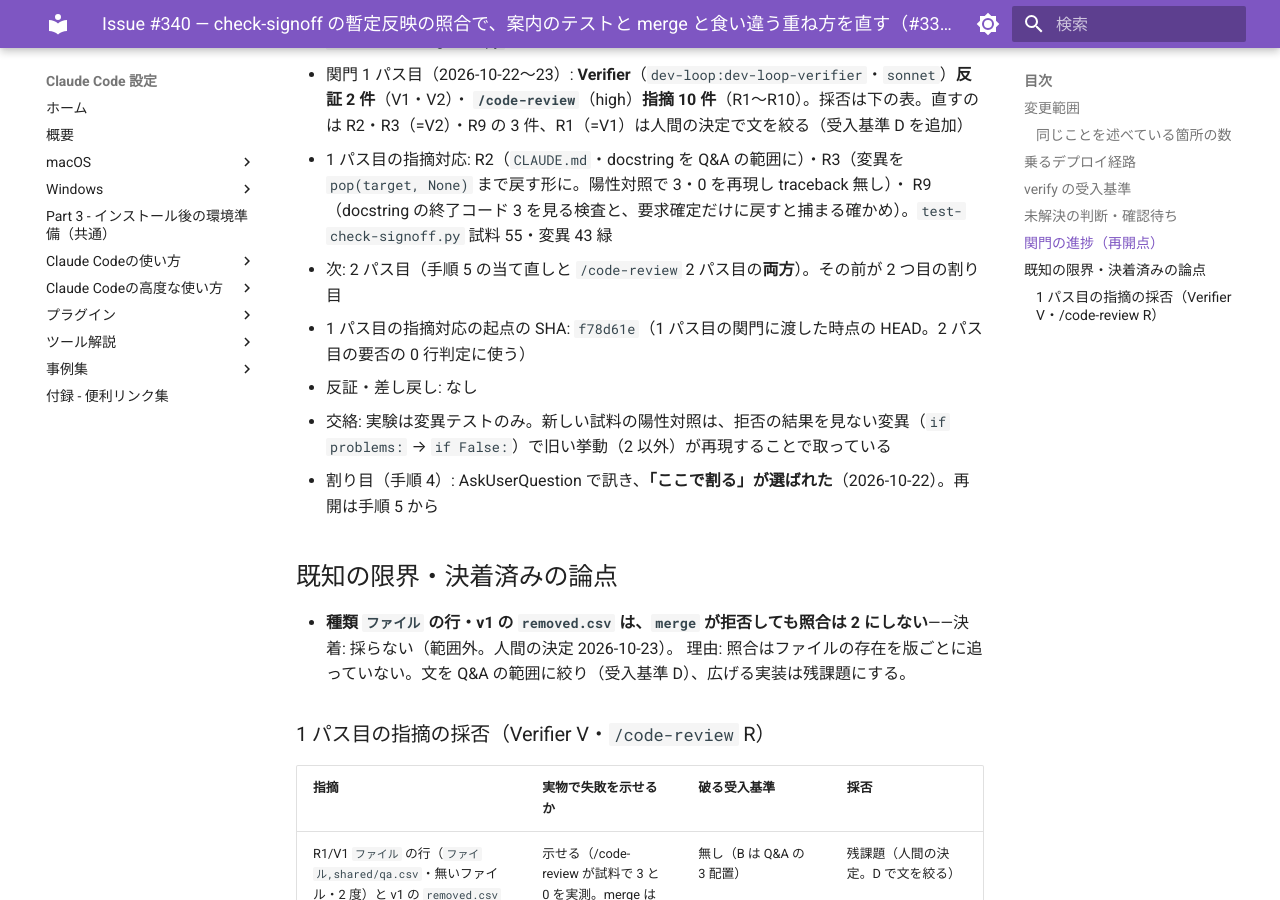
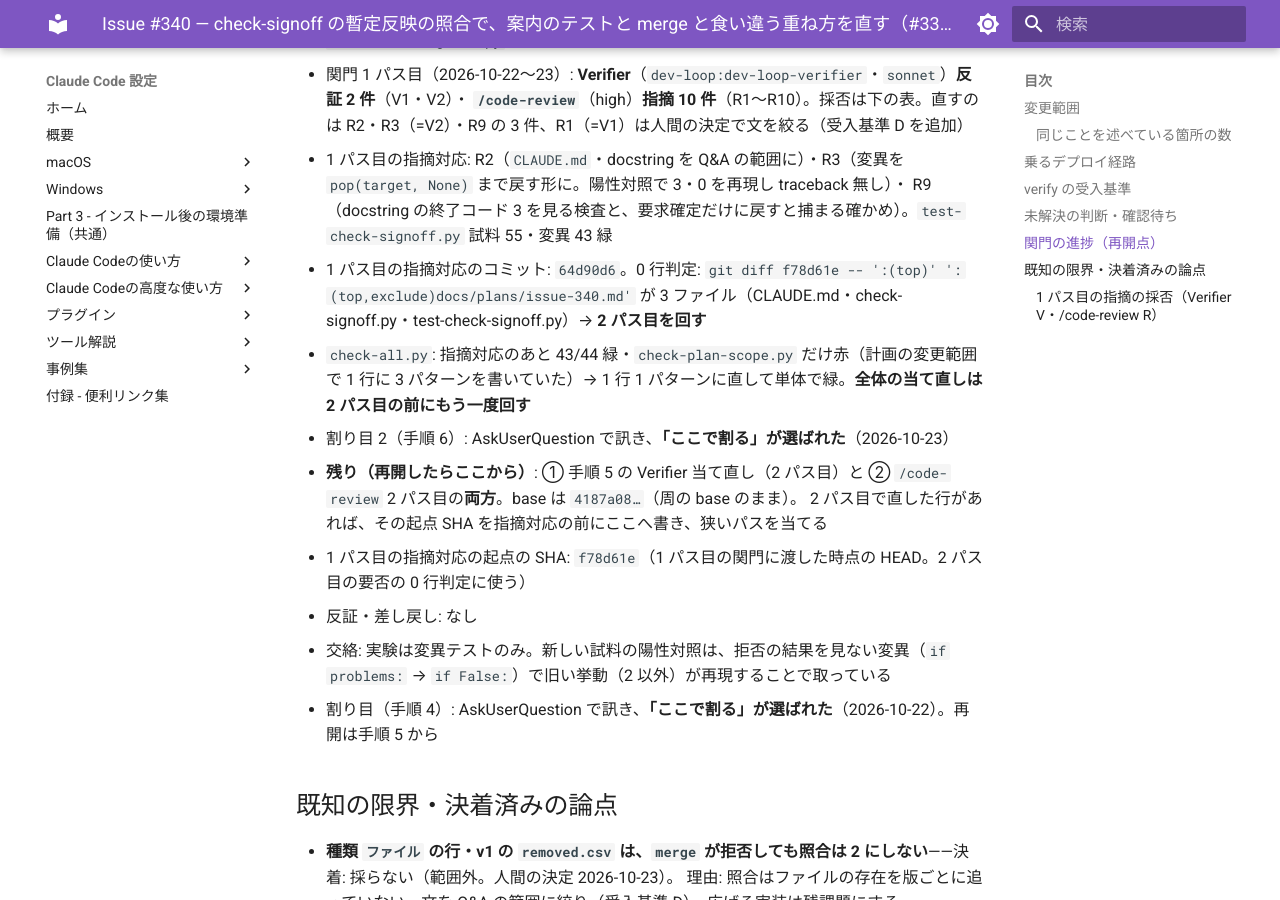
Before and after one commit to hdknr/claude-code-setup, an MkDocs documentation site: the page built from docs/plans/issue-340.md, in a window 1280 px wide and 900 px high, scrolled down 2993 px. Built offline with MkDocs 1.6.1 and Material for MkDocs 9.7.7, drawn with Linux system fonts in a browser that asks for light colours.

Commit message:
docs(plans): #340 の再開点（1 パス目の採否・指摘対応・割り目 2 で割る）
Co-Authored-By: Claude Opus 5.5 <noreply@anthropic.com>

```diff
--- a/docs/plans/issue-340.md
+++ b/docs/plans/issue-340.md
@@ -65,7 +65,11 @@ C2 × merge-versions の利用者（`scaffold.py`・`diff-versions.py`・`check-
   **`/code-review`**（high）**指摘 10 件**（R1〜R10）。採否は下の表。直すのは R2・R3（=V2）・R9 の 3 件、R1（=V1）は人間の決定で文を絞る（受入基準 D を追加）
 - 1 パス目の指摘対応: R2（`CLAUDE.md`・docstring を Q&A の範囲に）・R3（変異を `pop(target, None)` まで戻す形に。陽性対照で 3・0 を再現し traceback 無し）・
   R9（docstring の終了コード 3 を見る検査と、要求確定だけに戻すと捕まる確かめ）。`test-check-signoff.py` 試料 55・変異 43 緑
-- 次: 2 パス目（手順 5 の当て直しと `/code-review` 2 パス目の**両方**）。その前が 2 つ目の割り目
+- 1 パス目の指摘対応のコミット: `64d90d6`。0 行判定: `git diff f78d61e -- ':(top)' ':(top,exclude)docs/plans/issue-340.md'` が 3 ファイル（CLAUDE.md・check-signoff.py・test-check-signoff.py）→ **2 パス目を回す**
+- `check-all.py`: 指摘対応のあと 43/44 緑・`check-plan-scope.py` だけ赤（計画の変更範囲で 1 行に 3 パターンを書いていた）→ 1 行 1 パターンに直して単体で緑。**全体の当て直しは 2 パス目の前にもう一度回す**
+- 割り目 2（手順 6）: AskUserQuestion で訊き、**「ここで割る」が選ばれた**（2026-10-23）
+- **残り（再開したらここから）**: ① 手順 5 の Verifier 当て直し（2 パス目）と ② `/code-review` 2 パス目の**両方**。base は `4187a08…`（周の base のまま）。
+  2 パス目で直した行があれば、その起点 SHA を指摘対応の前にここへ書き、狭いパスを当てる
 - 1 パス目の指摘対応の起点の SHA: `f78d61e`（1 パス目の関門に渡した時点の HEAD。2 パス目の要否の 0 行判定に使う）
 - 反証・差し戻し: なし
 - 交絡: 実験は変異テストのみ。新しい試料の陽性対照は、拒否の結果を見ない変異（`if problems:` → `if False:`）で旧い挙動（2 以外）が再現することで取っている
```
